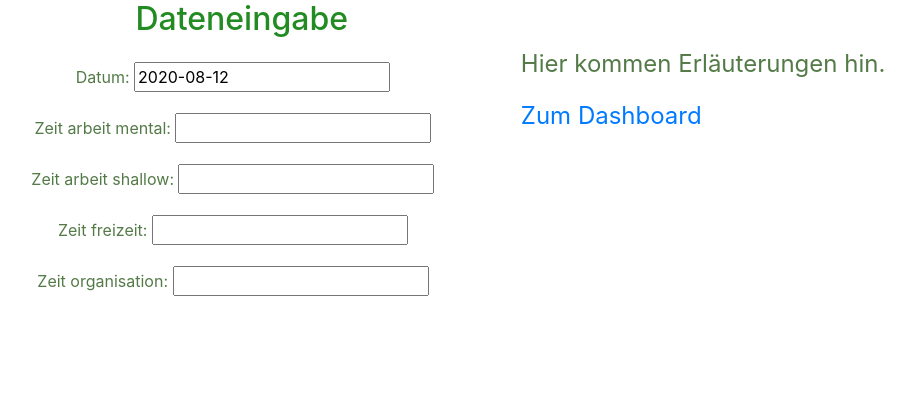
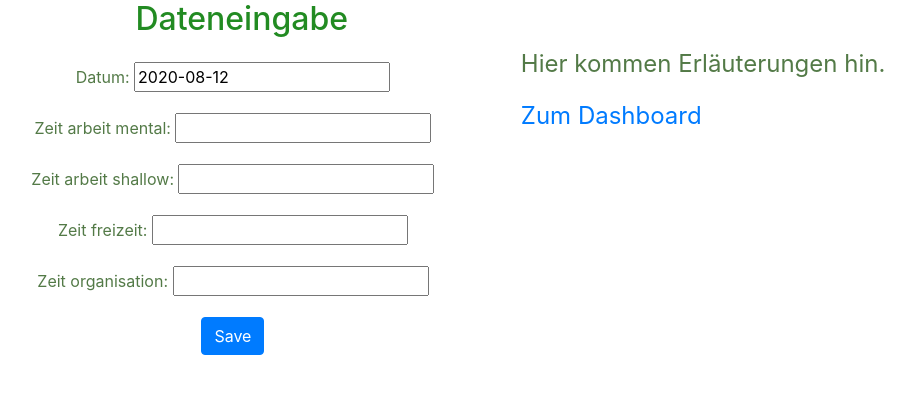
Before and after one commit to AlexKnowsIt/time_tracker, a Django app: page / in a window 1280 px wide. Shown: the top 394 px of the page, without its empty margins (25-940 px from the left). Run offline with Django 3.2, Linux system fonts and the light colour scheme; some libraries are stand-ins or nearby versions.

Commit message:
created submit button

```diff
--- a/input_lerntag/views.py
+++ b/input_lerntag/views.py
@@ -5,7 +5,9 @@ from .forms import LerntagForm
 
 # Create your views here.
 def create_lerntag(request):
-    my_form = LerntagForm
+    my_form = LerntagForm(request.POST or None)
+    if my_form.is_valid():
+        my_form.save()
     context = {
         'form': my_form
     }
--- a/templates/input.html
+++ b/templates/input.html
@@ -6,7 +6,10 @@
 
 <div class="row">
     <div class="col-md-5 text-center">
-        <p> {{ form.as_p }} </p>
+        <form method="POST"> {% csrf_token %}
+            <p> {{ form.as_p }} </p>
+            <input type="submit" value="Save" class="btn btn-primary">
+        </form>
     </div>
     <div class="col-md-7 groß">
         <p>Hier kommen Erläuterungen hin.</p>
```
